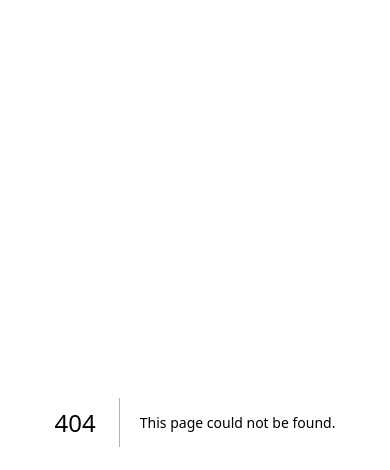
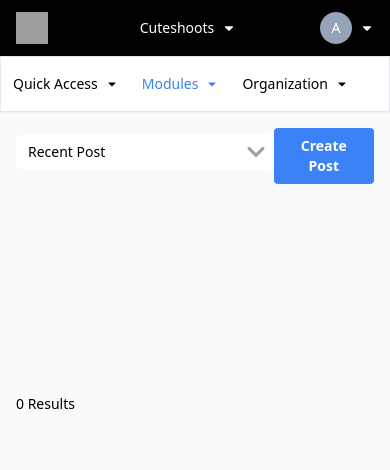
Before and after one commit to smhabshire/featureloop.react, a Next.js app: page /dashboard/posts in a window 390 px wide. Before the commit this address had no page. Shown: the top 470 px of the page. Built offline with nearby package versions, Linux system fonts and the light colour scheme; grey boxes are pictures that could not be loaded.

Commit message:
Added styled popup component, added mobile friendly navbar.

```diff
--- /dev/null
+++ b/components/NavBar/Navbar-Large.tsx
@@ -0,0 +1,36 @@
+import clsx from 'clsx';
+import Link from 'next/link';
+import { useRouter } from 'next/router';
+import DashboardContentWrapper from '../Content/DashboardContentWrapper';
+import { menu } from './routes';
+
+const NavBarLarge = () => {
+  const router = useRouter();
+  const current = (route: string) => router.pathname === route;
+
+  return (
+    <div className="hidden sm:flex flex-row justify-center items-center border border-b-1 border-b-slate-200 h-14 mb-2 shadow-sm bg-white">
+      <DashboardContentWrapper direction="row">
+        <ul className="flex flex-row w-full">
+          {menu.map(({ menuItems }) =>
+            menuItems.map(({ id, title, icon, target }) => (
+              <Link href={target} key={id}>
+                <li
+                  className={clsx(
+                    'flex flex-row items-center space-x-2 pr-6 hover:cursor-pointer text-sm lg:text-base hover:text-blue-500',
+                    current(target) && 'text-blue-500'
+                  )}
+                >
+                  <div className="hidden md:block">{icon}</div>
+                  <div>{title}</div>
+                </li>
+              </Link>
+            ))
+          )}
+        </ul>
+      </DashboardContentWrapper>
+    </div>
+  );
+};
+
+export default NavBarLarge;
--- /dev/null
+++ b/components/NavBar/Navbar-Small.tsx
@@ -0,0 +1,43 @@
+import clsx from 'clsx';
+import Link from 'next/link';
+import { useRouter } from 'next/router';
+import Popup from '../Popup/Popup';
+import { menu, Route } from './routes';
+
+const NavBarSmall = () => {
+  const router = useRouter();
+  const currentRoute = (route: Route) =>
+    route.menuItems.some((x) => x.target == router.pathname);
+  const currentPage = (route: string) => router.pathname === route;
+
+  return (
+    <div className="inline-flex sm:hidden items-center border border-b-1 border-b-slate-200 h-14 mb-2 shadow-sm bg-white text-sm">
+      {menu.map((route) => {
+        return (
+          <Popup
+            label={route.header}
+            closeOnClick={true}
+            className={clsx(currentRoute(route) && 'text-blue-500')}
+            key={route.id}
+          >
+            {route.menuItems.map(({ id, title, icon, target }) => (
+              <Link key={id} href={target}>
+                <div
+                  className={clsx(
+                    'p-2 inline-flex w-36 space-x-2 rounded-lg transition duration-150 ease-in-out items-center hover:bg-gray-200 hover:cursor-pointer',
+                    currentPage(target) && 'text-blue-500'
+                  )}
+                >
+                  <div>{icon}</div>
+                  <div>{title}</div>
+                </div>
+              </Link>
+            ))}
+          </Popup>
+        );
+      })}
+    </div>
+  );
+};
+
+export default NavBarSmall;
--- a/components/NavBar/NavBar.tsx
+++ b/components/NavBar/routes.tsx
@@ -1,6 +1,3 @@
-import clsx from 'clsx';
-import Link from 'next/link';
-import { useRouter } from 'next/router';
 import { ReactNode } from 'react';
 import {
   FaAlignJustify,
@@ -13,21 +10,21 @@ import {
   FaUsers,
 } from 'react-icons/fa';
 
-interface MenuItem {
+export type MenuItem = {
   id: number;
   title: string;
   target?: string;
   icon?: ReactNode;
   active?: boolean;
-}
+};
 
-interface Route {
+export type Route = {
   id: number;
   header: string;
   menuItems: MenuItem[];
-}
+};
 
-const menu: Route[] = [
+export const menu: Route[] = [
   {
     id: 1,
     header: 'Quick Access',
@@ -60,7 +57,7 @@ const menu: Route[] = [
         id: 1,
         title: 'All Posts',
         icon: <FaAlignJustify />,
-        target: '/dashboard/features',
+        target: '/dashboard/posts',
       },
       {
         id: 2,
@@ -95,44 +92,3 @@ const menu: Route[] = [
     ],
   },
 ];
-
-const MenuGroup = ({ header, menuItems }) => {
-  const router = useRouter();
-
-  return (
-    <>
-      <h2 className="text-slate-400 font-bold text-sm uppercase pb-2">
-        {header}
-      </h2>
-      <ul className="pb-7">
-        {menuItems.map(({ id, title, icon, target }) => (
-          <Link href={target} key={id}>
-            <li
-              className={clsx(
-                'flex flex-row items-center justify-start font-bold pb-2 px-2 py-1.5 text-sm text-gray-700 rounded-md hover:cursor-pointer',
-                router.pathname === target
-                  ? 'text-blue-500 bg-gray-100'
-                  : 'hover:bg-gray-100 hover:text-blue-500'
-              )}
-            >
-              <span className="pr-4">{icon}</span>
-              {title}
-            </li>
-          </Link>
-        ))}
-      </ul>
-    </>
-  );
-};
-
-export default function Navbar() {
-  return (
-    <nav>
-      <div className="px-4 py-1.5">
-        {menu.map(({ id, header, menuItems }) => (
-          <MenuGroup key={id} header={header} menuItems={menuItems} />
-        ))}
-      </div>
-    </nav>
-  );
-}
--- /dev/null
+++ b/components/Popup/Popup.tsx
@@ -0,0 +1,62 @@
+import { Popover, Transition } from '@headlessui/react';
+import clsx from 'clsx';
+import { Fragment } from 'react';
+import { FaCaretDown } from 'react-icons/fa';
+
+type Props = {
+  label: string;
+  children: React.ReactNode;
+  className: string;
+  closeOnClick?: boolean;
+};
+
+const Popup = ({ label, children, className, closeOnClick = false }: Props) => {
+  return (
+    <Popover className="relative">
+      {({ open }) => (
+        <>
+          <Popover.Button
+            className={clsx(
+              open && 'text-opacity-90',
+              'group inline-flex items-center rounded-md px-3 py-2  font-medium hover:text-opacity-100 focus:outline-none focus-visible:ring-2 focus-visible:ring-white focus-visible:ring-opacity-75',
+              className
+            )}
+          >
+            <span>{label}</span>
+            <FaCaretDown
+              className={clsx(
+                open && 'text-opacity-70',
+                'ml-2 h-3 w-3 transition duration-150 ease-in-out group-hover:text-opacity-80'
+              )}
+              aria-hidden="true"
+            />
+          </Popover.Button>
+          <Transition
+            as={Fragment}
+            enter="transition ease-out duration-200"
+            enterFrom="opacity-0 translate-y-1"
+            enterTo="opacity-100 translate-y-0"
+            leave="transition ease-in duration-150"
+            leaveFrom="opacity-100 translate-y-0"
+            leaveTo="opacity-0 translate-y-1"
+          >
+            <Popover.Panel className="absolute left-2/3 z-10 mt-3 -translate-x-1/2 transform px-4 sm:px-0 lg:max-w-3xl">
+              {({ close }) => (
+                <div className="overflow-hidden rounded-lg shadow-lg ring-1 ring-black ring-opacity-5">
+                  <div
+                    className="relative grid gap-1 bg-white p-4 lg:grid-cols-2"
+                    onClick={() => (closeOnClick ? close() : () => '')}
+                  >
+                    {children}
+                  </div>
+                </div>
+              )}
+            </Popover.Panel>
+          </Transition>
+        </>
+      )}
+    </Popover>
+  );
+};
+
+export default Popup;
--- a/layouts/Dashboard.tsx
+++ b/layouts/Dashboard.tsx
@@ -1,12 +1,14 @@
 import DashboardContentWrapper from '@/components/Content/DashboardContentWrapper';
 import Header from '@/components/Header/header';
-import NavBar from '@/components/NavBar/Navbar';
+import NavBarLarge from '@/components/NavBar/Navbar-Large';
+import NavBarSmall from '@/components/NavBar/Navbar-Small';
 
 const DashboardLayout = ({ children }) => {
   return (
     <div className="flex flex-col justify-start h-screen bg-slate-50">
       <Header />
-      <NavBar />
+      <NavBarLarge />
+      <NavBarSmall />
 
       <div className="flex justify-center">
         <DashboardContentWrapper>{children}</DashboardContentWrapper>
--- a/pages/dashboard/index.tsx
+++ b/pages/dashboard/index.tsx
@@ -1,7 +1,7 @@
 import DashboardLayout from '@/layouts/Dashboard';
 
 const Dashboard = () => {
-  return <>Dashboard page goes here!</>;
+  return <>Index page goes here!</>;
 };
 
 Dashboard.layout = DashboardLayout;
--- /dev/null
+++ b/pages/dashboard/posts.tsx
@@ -0,0 +1,42 @@
+import { Button } from '@/components/Button';
+import ListBox from '@/components/ListBox/ListBox';
+import Dashboard from '@/layouts/Dashboard';
+import { useState } from 'react';
+
+const additionalFilters = [
+  { label: 'Recent Posts', value: 'Recent Post' },
+  { label: 'Top Posts', value: 'Top Post' },
+];
+
+const Posts = () => {
+  const [selected, setSelected] = useState(additionalFilters[0]);
+
+  return (
+    <div className="w-full relative">
+      <div className="flex flex-row justify-between items-center w-full py-2 mb-11 h-13">
+        <ListBox
+          selected={selected}
+          setSelected={setSelected}
+          className="w-72 h-10 mb-2"
+          options={additionalFilters}
+        />
+
+        <div className="flex flex-row h-max">
+          <Button>Create Post</Button>
+        </div>
+      </div>
+
+      <div className="relative flex flex-col min-h-[150px]">
+        {/* <FeatureCard key={request.id} {...request} />; */}
+      </div>
+
+      <div className="flex flex-row justify-between items-center w-full py-2">
+        <div className="text-sm">0 Results</div>
+      </div>
+    </div>
+  );
+};
+
+Posts.layout = Dashboard;
+
+export default Posts;
```
